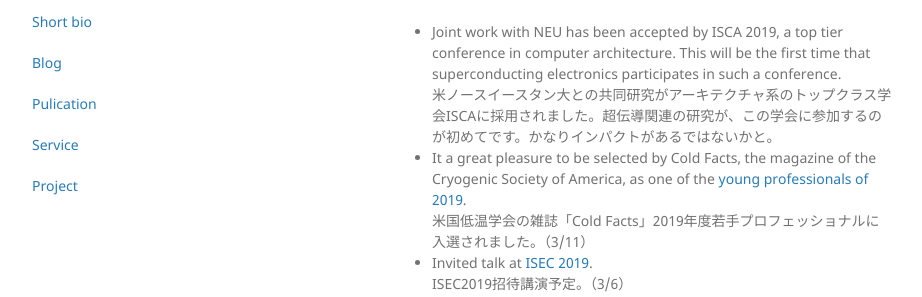
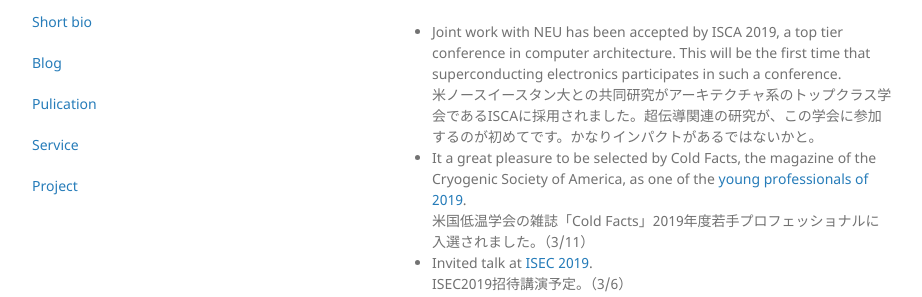
Before and after one commit to OC-sudo/homepage, a Jekyll site: the page built from index.md, in a window 1280 px wide. Shown: the part 307-604 px from the top of the page, without its empty margins (178-1100 px from the left). Built offline with Jekyll 4.4.1, drawn with Linux system fonts in a browser that asks for light colours.

Commit message:
hp updated

```diff
--- a/index.md
+++ b/index.md
@@ -11,7 +11,7 @@ layout: default
 * Electrical cell modeling for beyond-CMOS technologies　新デバイスのセルモデリング
 
 **What's new　最近の活動**
-* Joint work with NEU has been accepted by ISCA 2019, a top tier conference in computer architecture. This will be the first time that superconducting electronics participates in such a conference. <br>米ノースイースタン大との共同研究がアーキテクチャ系のトップクラス学会ISCAに採用されました。超伝導関連の研究が、この学会に参加するのが初めてです。かなりインパクトがあるではないかと。
+* Joint work with NEU has been accepted by ISCA 2019, a top tier conference in computer architecture. This will be the first time that superconducting electronics participates in such a conference. <br>米ノースイースタン大との共同研究がアーキテクチャ系のトップクラス学会であるISCAに採用されました。超伝導関連の研究が、この学会に参加するのが初めてです。かなりインパクトがあるではないかと。
 * It a great pleasure to be selected by Cold Facts, the magazine of the Cryogenic Society of America, as one of the [young professionals of 2019](https://cryogenicsociety.org/36872/news/young_professionals_2019_the_next_generation_in_cryogenics_part_1/?fbclid=IwAR1n2CxjXWKhOlH5PH_eI16I2nStuvkOHPuwL4VjAeS5-u-ndOWpgvQ1NqA). <br>米国低温学会の雑誌「Cold Facts」2019年度若手プロフェッショナルに入選されました。（3/11）
 * Invited talk at [ISEC 2019](https://isec2019.org/).　<br>ISEC2019招待講演予定。（3/6）
 * Invited talk at young scientist plenary of Applied Superconductivity Conference in Seattle. <br>2018年度米シアトルにて開催された応用超伝導大会にプレナリーセッションで招待講演を行いました。（10/31/2018）
```
